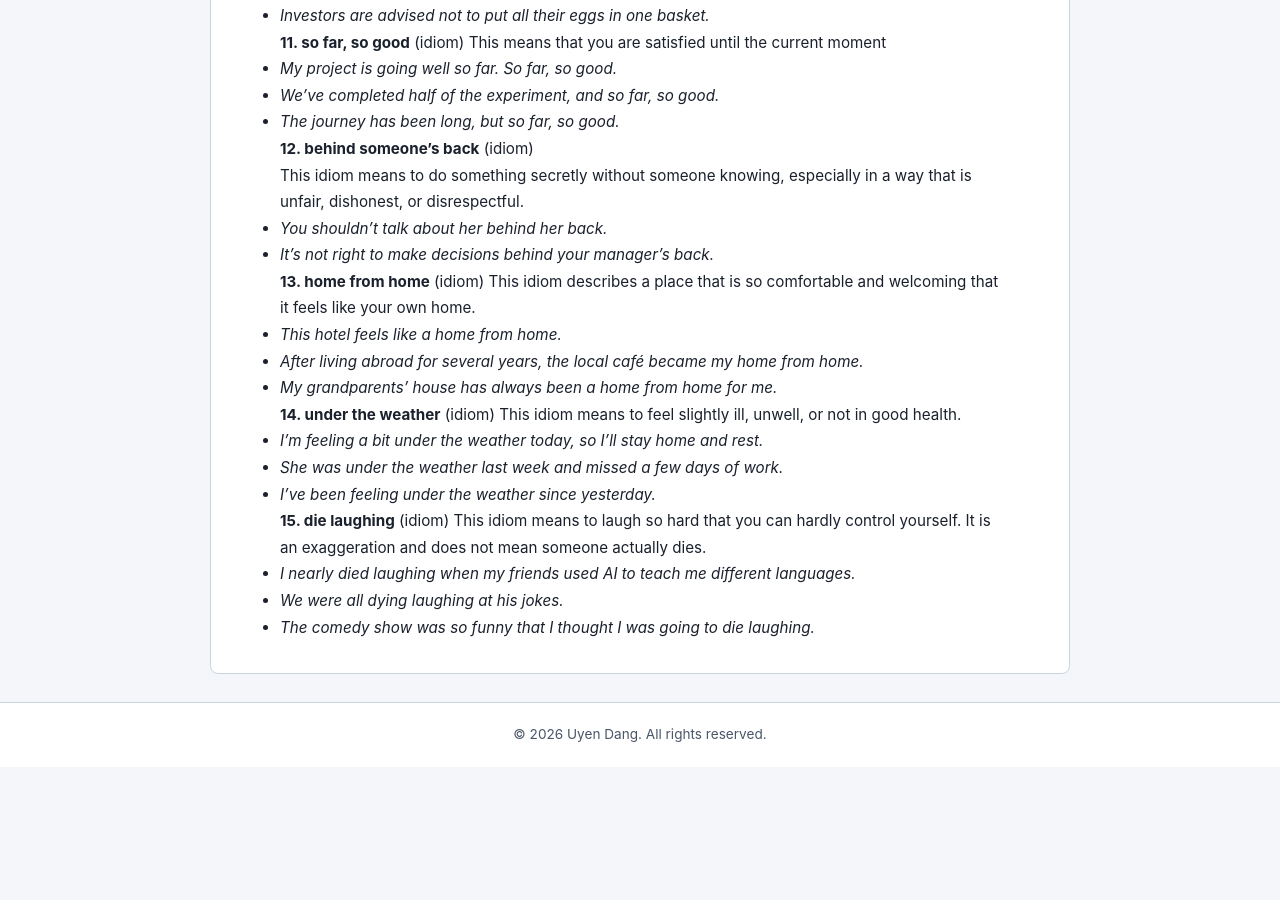
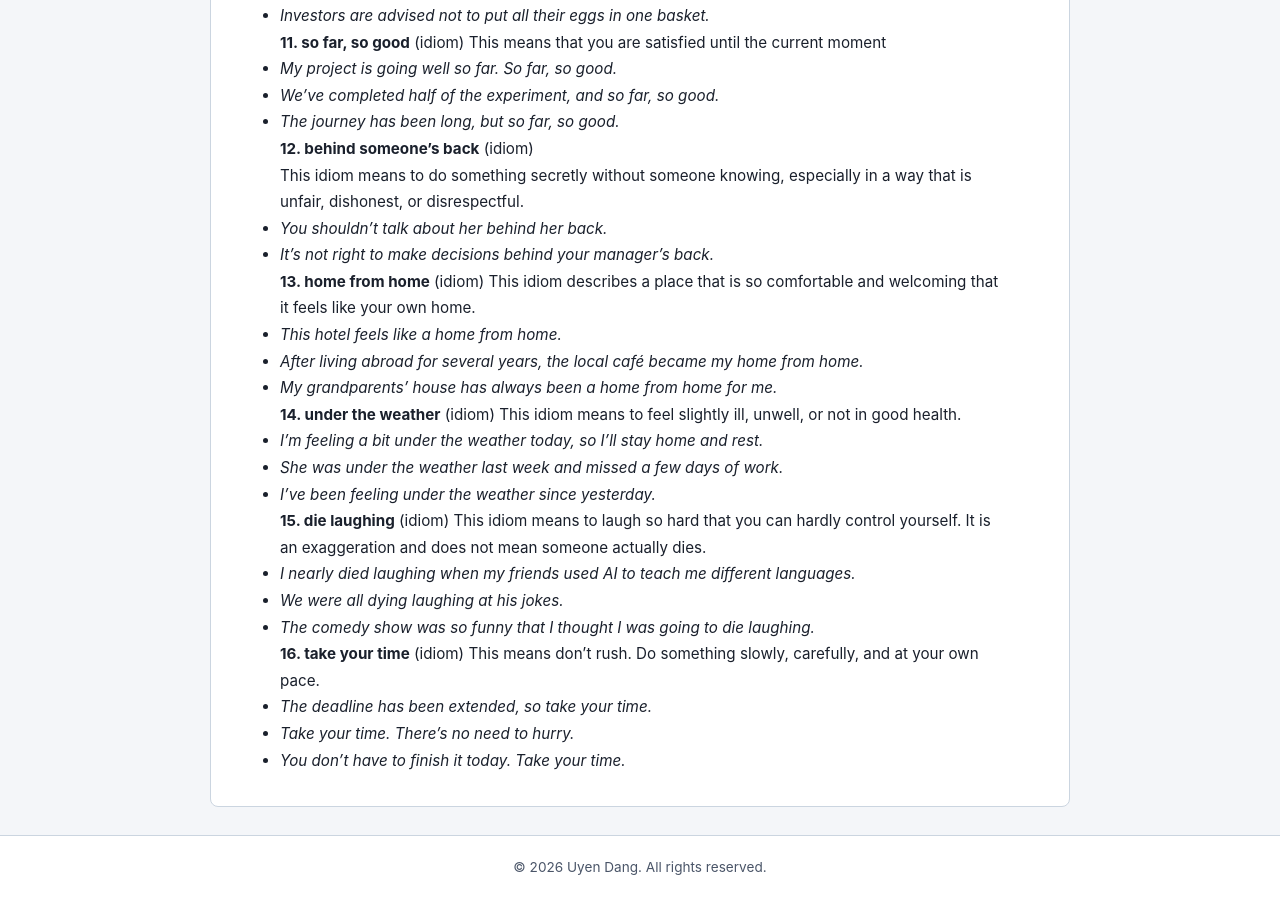
Before and after one commit to DangLeUyen/blog, a Jekyll site: the page built from _posts/2026-07-02-ELVocab.md, in a window 1280 px wide and 900 px high, scrolled down 1846 px. Built offline with Jekyll 4.4.1, drawn with Linux system fonts in a browser that asks for light colours; before the commit the page ends 2613 px from its top, so only the background shows below that.

Commit message:
Update 2026-07-02-ELVocab.md

```diff
--- a/_posts/2026-07-02-ELVocab.md
+++ b/_posts/2026-07-02-ELVocab.md
@@ -103,3 +103,9 @@ This idiom means to laugh so hard that you can hardly control yourself. It is an
 - *I nearly died laughing when my friends used AI to teach me different languages.*
 - *We were all dying laughing at his jokes.*
 - *The comedy show was so funny that I thought I was going to die laughing.*
+
+**16. take your time** (idiom)
+This means don't rush. Do something slowly, carefully, and at your own pace.
+- *The deadline has been extended, so take your time.*
+- *Take your time. There's no need to hurry.*
+- *You don't have to finish it today. Take your time.*
```
